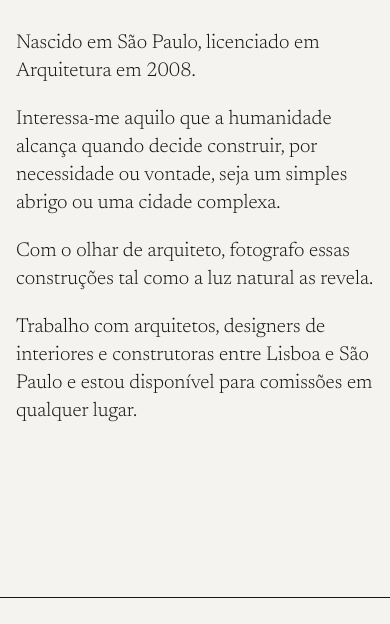
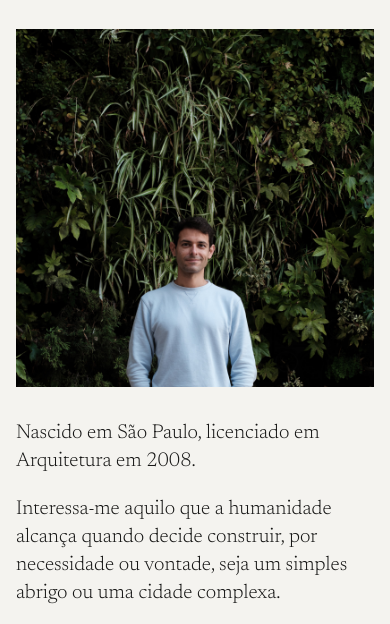
Before and after one commit to guirebel/guilhermerebelo.com, a plain HTML site: page sobre.html in a window 390 px wide. Shown: the part 198-822 px from the top of the page. Drawn offline with Linux system fonts and the light colour scheme.

Commit message:
Retrato na pagina Sobre

```diff
--- a/sobre.html
+++ b/sobre.html
@@ -22,7 +22,7 @@
 		<link rel="icon" href="favicon.svg" type="image/svg+xml">
 		<link rel="icon" href="favicon-32.png" type="image/png" sizes="32x32">
 		<link rel="apple-touch-icon" href="apple-touch-icon.png">
-		<link rel="stylesheet" href="style.css?v=14">
+		<link rel="stylesheet" href="style.css?v=15">
 	</head>
 	<body>
 		<header class="site-header">
@@ -43,6 +43,9 @@
 
 		<main class="about">
 			<h1>Sobre</h1>
+				<figure class="about-photo">
+					<img src="images/guilherme-rebelo.jpg" alt="Retrato de Guilherme Rebelo" width="1600" height="1600">
+				</figure>
 			<div class="about-text">
 				<p>Nascido em São Paulo, licenciado em Arquitetura em 2008.</p>
 				<p>Interessa-me aquilo que a humanidade alcança quando decide construir, por necessidade ou vontade, seja um simples abrigo ou uma cidade complexa.</p>
--- a/style.css
+++ b/style.css
@@ -339,6 +339,24 @@ a {
 	margin: 0 0 1em;
 }
 
+/* o retrato, na coluna da esquerda, por baixo do título */
+.about-photo {
+	grid-column: 1 / 5;
+	grid-row: 2;
+	margin: 48px 0 0;
+}
+
+.about-photo img {
+	display: block;
+	width: 100%;
+	height: auto;
+}
+
+.about-text {
+	grid-row: 2;
+	margin-top: 42px;
+}
+
 /* ===== Rodapé ===== */
 .site-footer {
 	display: grid;
@@ -422,8 +440,22 @@ a {
 	.title h2,
 	.title dl,
 	.about h1,
+	.about-photo,
 	.about-text {
 		grid-column: 1;
+	}
+
+	.about-photo,
+	.about-text {
+		grid-row: auto;
+	}
+
+	.about-photo {
+		margin: 0 0 32px;
+	}
+
+	.about-text {
+		margin-top: 0;
 	}
 
 	.about h1 {
```
Also changed, not shown: index.html (+1 -1 lines), images/guilherme-rebelo.jpg (added).
